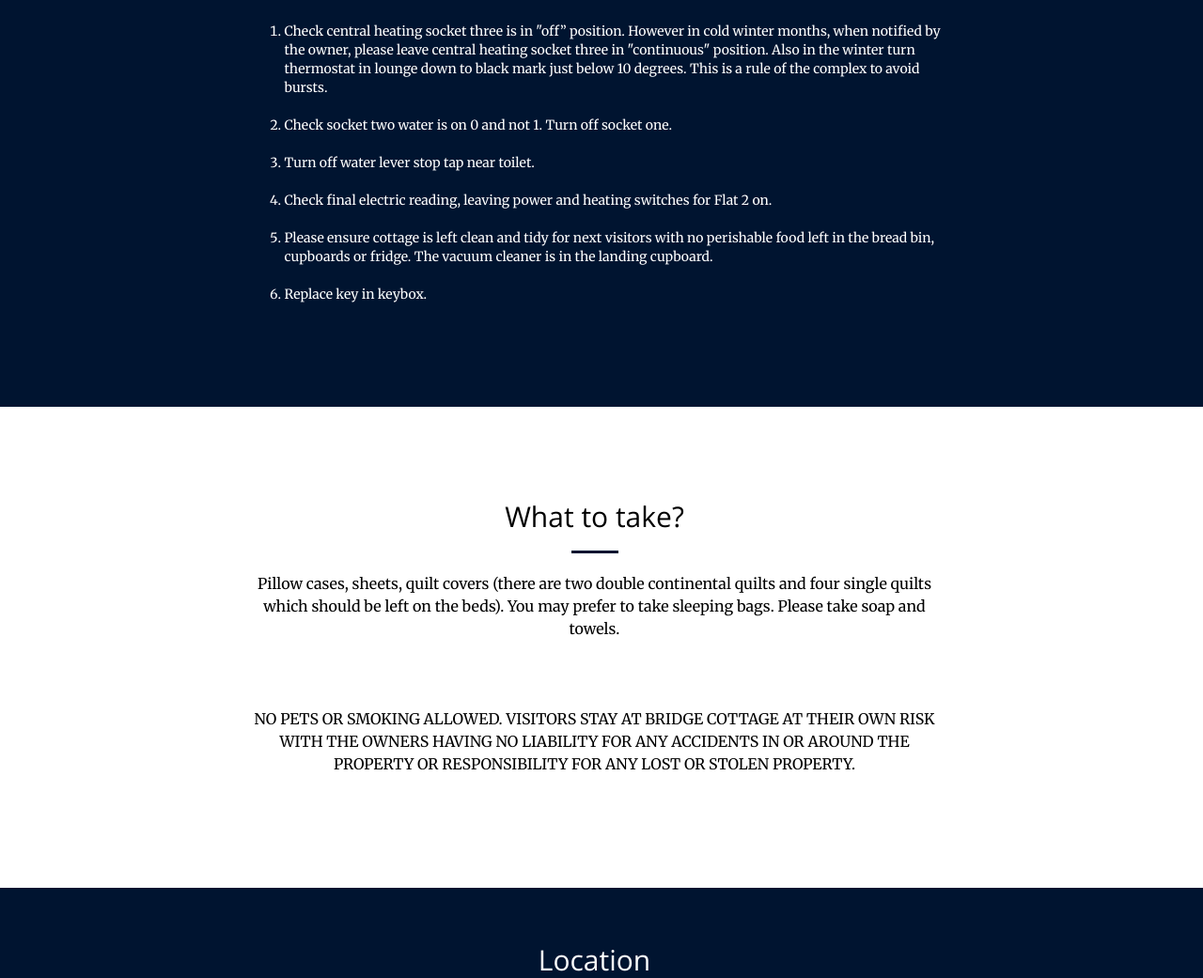
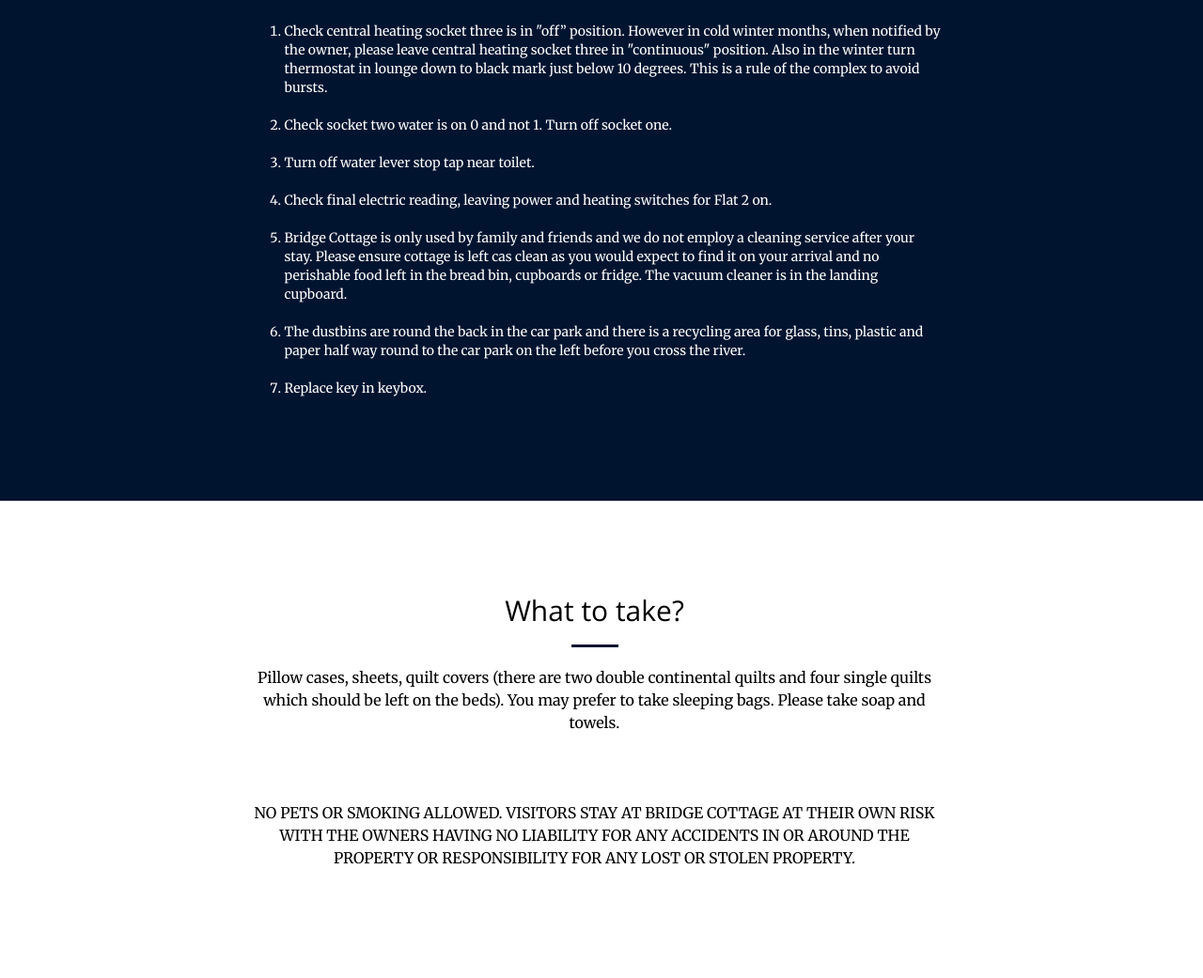
Before and after one commit to bridgecottage/bridgecottage.github.io, a website: page your-stay.html in a window 1280 px wide. Shown: the part 1414-2455 px from the top of the page at 94% size. Drawn offline with nearby package versions, Linux system fonts and the light colour scheme; some packages are replaced by stand-ins of ours.

Commit message:
update to your stay

```diff
--- a/your-stay.html
+++ b/your-stay.html
@@ -142,10 +142,14 @@
                                                 <br>
   <li>Check final electric reading, leaving power and heating switches for Flat 2 on.</li>
                                                 <br>
-  <li>Please ensure cottage is left clean and tidy for next visitors with no perishable food left in the bread
+  <li>Bridge Cottage is only used by family and friends and we do not employ a cleaning service after your stay. Please ensure cottage is left cas clean as you would expect to find it on your arrival and no perishable food left in the bread
 bin, cupboards or fridge. The vacuum cleaner is in the landing cupboard.</li>
                                                 <br>
+                                                <li>The dustbins are round the back in the car park and there is a recycling area for glass, tins, plastic and paper half way round to the car park on the left before you cross the river.</li>
+                                                <br>
   <li>Replace key in keybox.</li>
+
+
 
 
 
```
Also changed, not shown: 1 other file.
